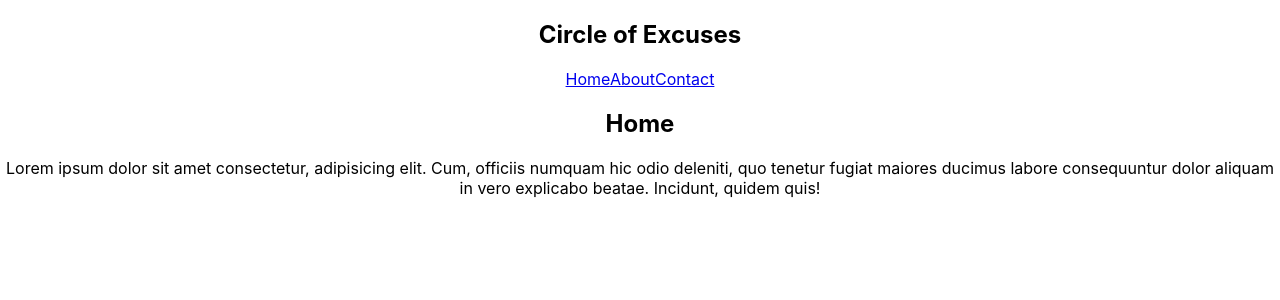
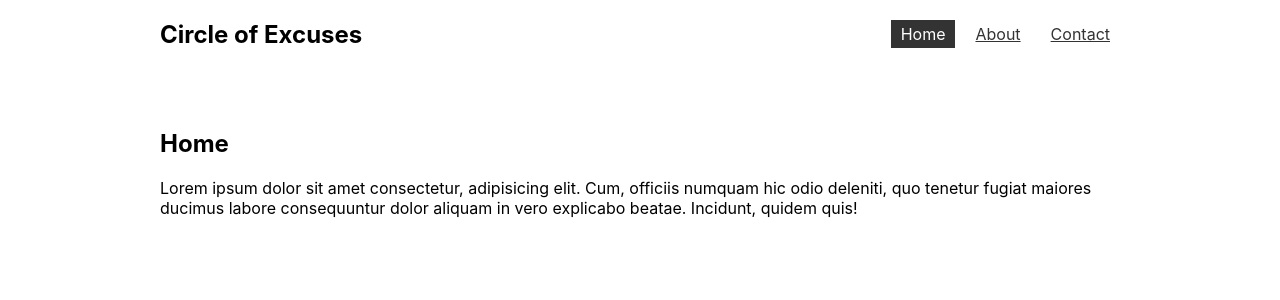
Before and after one commit to giorgiovh/circle-of-excuses, a React (Create React App) app: page / in a window 1280 px wide. Shown: the top 300 px of the page. Built offline with nearby package versions, Linux system fonts and the light colour scheme.

Commit message:
adds styling on App.css

```diff
--- a/src/App.css
+++ b/src/App.css
@@ -1,38 +1,23 @@
 .App {
-  text-align: center;
+  max-width: 960px;
+  margin: 0 auto;
+}
+nav {
+  display: flex;
+  margin: 0 auto 60px;
+  gap: 10px;
+  align-items: center;
+}
+nav h1 {
+  margin-right: auto;
+}
+nav a {
+  color: #333;
+  padding: 4px 10px;
 }
 
-.App-logo {
-  height: 40vmin;
-  pointer-events: none;
+nav a.active {
+  color: #fff;
+  background: #333;
+  text-decoration: none;
 }
-
-@media (prefers-reduced-motion: no-preference) {
-  .App-logo {
-    animation: App-logo-spin infinite 20s linear;
-  }
-}
-
-.App-header {
-  background-color: #282c34;
-  min-height: 100vh;
-  display: flex;
-  flex-direction: column;
-  align-items: center;
-  justify-content: center;
-  font-size: calc(10px + 2vmin);
-  color: white;
-}
-
-.App-link {
-  color: #61dafb;
-}
-
-@keyframes App-logo-spin {
-  from {
-    transform: rotate(0deg);
-  }
-  to {
-    transform: rotate(360deg);
-  }
-}
--- a/src/pages/Home.js
+++ b/src/pages/Home.js
@@ -2,7 +2,7 @@ import React from 'react'
 
 export default function Home() {
   return (
-    <div>
+    <div className='home'>
       <h2>Home</h2>
       <p>Lorem ipsum dolor sit amet consectetur, adipisicing elit. Cum, officiis numquam hic odio deleniti, quo tenetur fugiat maiores ducimus labore consequuntur dolor aliquam in vero explicabo beatae. Incidunt, quidem quis!</p>
     </div>
```
